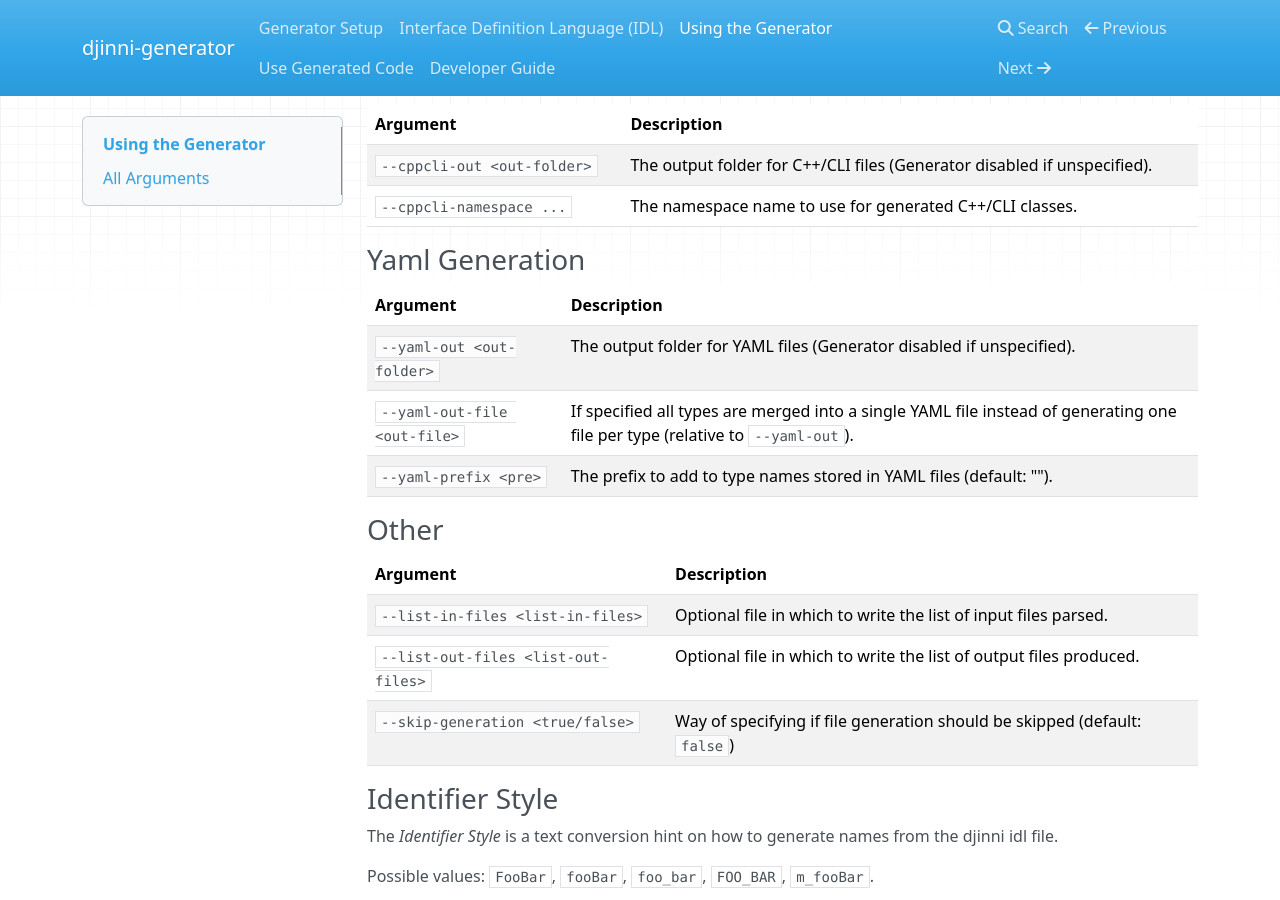
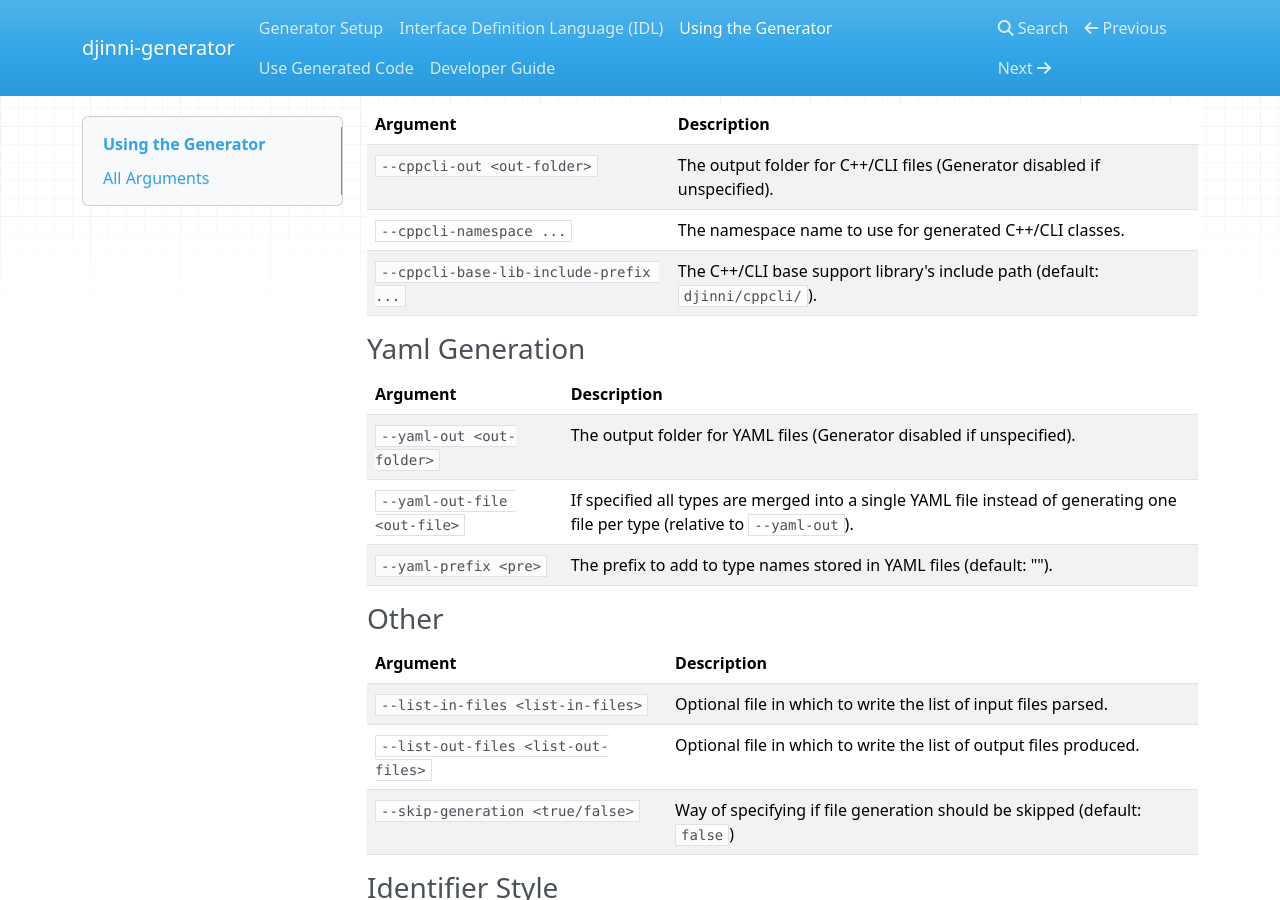
Before and after one commit to cross-language-cpp/djinni-generator, an MkDocs documentation site: the page built from docs/cli-usage.md, in a window 1280 px wide and 900 px high, scrolled down 4027 px. Built offline with MkDocs 1.6.1, drawn with Linux system fonts in a browser that asks for light colours; nearby versions of some CDN libraries.

Commit message:
add option --cppcli-base-lib-include-prefix

```diff
--- a/docs/cli-usage.md
+++ b/docs/cli-usage.md
@@ -114,6 +114,7 @@ djinni \
 | -------- | ----------- |
 | `--cppcli-out <out-folder>` | The output folder for C++/CLI files (Generator disabled if unspecified). |
 | `--cppcli-namespace ...`    | The namespace name to use for generated C++/CLI classes. |
+| `--cppcli-base-lib-include-prefix ...` | The C++/CLI base support library's include path (default: `djinni/cppcli/`). |
 
 
 ### Yaml Generation
```
Also changed, not shown: 3 other files.
